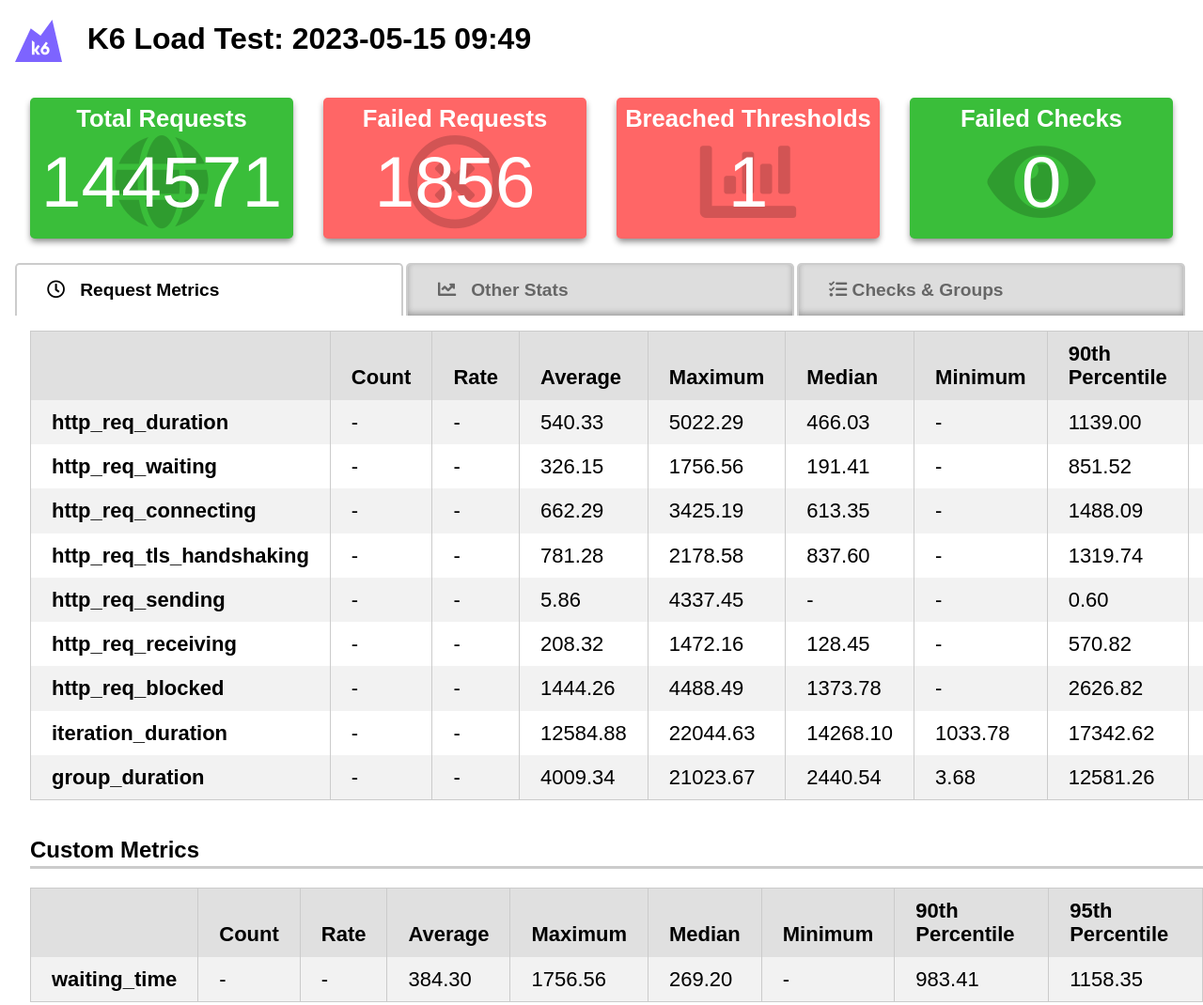
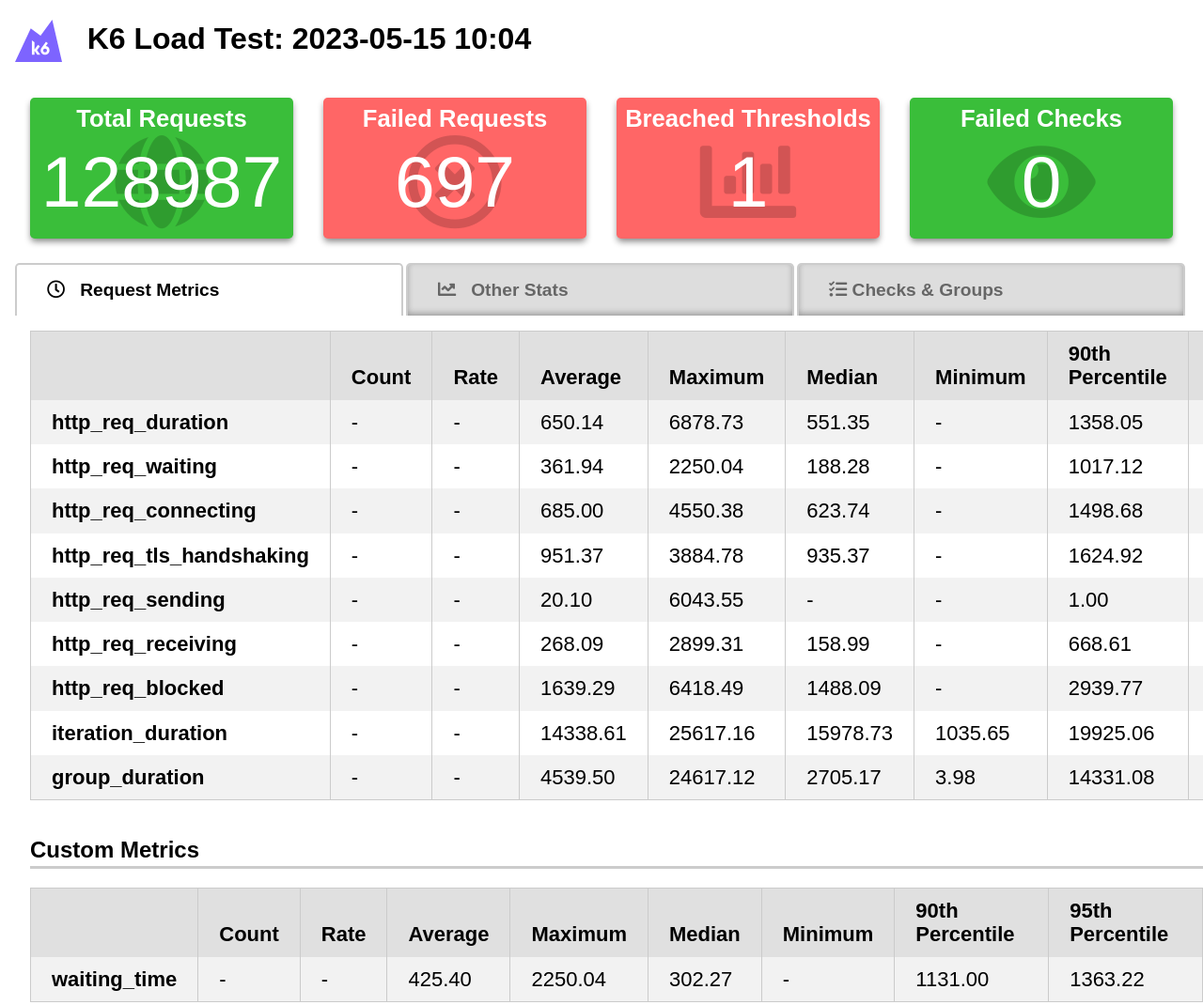
Before and after one commit to bezzad/HybridRedisCache, a website: page src/HybridRedisCache.LoadTest/result.html in a window 1280 px wide. Shown: the top 1070 px of the page at 94% size. Drawn offline with nearby package versions, Linux system fonts and the light colour scheme.

Commit message:
fix controller

```diff
--- a/src/HybridRedisCache.LoadTest/result.html
+++ b/src/HybridRedisCache.LoadTest/result.html
@@ -9,7 +9,7 @@
     <link rel="shortcut icon" href="https://raw.githubusercontent.com/benc-uk/k6-reporter/main/assets/icon.png" type="image/png">
 
     <meta name="viewport" content="width=device-width, initial-scale=1.0" />
-    <title>K6 Load Test: 2023-05-15 09:49</title>
+    <title>K6 Load Test: 2023-05-15 10:04</title>
     <style>
       body {
         margin: 1rem;
@@ -138,21 +138,21 @@
   <body>
     <h1>
       <svg style="vertical-align:middle" width="50" height="45" viewBox="0 0 50 45" fill="none" class="footer-module--logo--_lkxx"><path d="M31.968 34.681a2.007 2.007 0 002.011-2.003c0-1.106-.9-2.003-2.011-2.003a2.007 2.007 0 00-2.012 2.003c0 1.106.9 2.003 2.012 2.003z" fill="#7D64FF"></path><path d="M39.575 0L27.154 16.883 16.729 9.31 0 45h50L39.575 0zM23.663 37.17l-2.97-4.072v4.072h-2.751V22.038l2.75 1.989v7.66l3.659-5.014 2.086 1.51-3.071 4.21 3.486 4.776h-3.189v.001zm8.305.17c-2.586 0-4.681-2.088-4.681-4.662 0-1.025.332-1.972.896-2.743l4.695-6.435 2.086 1.51-2.239 3.07a4.667 4.667 0 013.924 4.6c0 2.572-2.095 4.66-4.681 4.66z" fill="#7D64FF"></path></svg>
-      &nbsp; K6 Load Test: 2023-05-15 09:49
+      &nbsp; K6 Load Test: 2023-05-15 10:04
     </h1>
 
     <div class="row">
       <div class="box">
         <i class="fas fa-globe icon"></i>
         <h4>Total Requests</h4>
-        <div class="bignum">144571</div>
+        <div class="bignum">128987</div>
         <div class="bignum"></div>
       </div>
 
         <div class="box  failed ">
           <i class="far fa-times-circle icon"></i>
           <h4>Failed Requests</h4>
-          <div class="bignum">1856</div>
+          <div class="bignum">697</div>
         </div>
 
       <div class="box  failed ">
@@ -202,15 +202,15 @@
 
 
 
-                  <td class="">540.33</td>
+                  <td class="">650.14</td>
 
 
 
-                  <td class="">5022.29</td>
+                  <td class="">6878.73</td>
 
 
 
-                  <td class="">466.03</td>
+                  <td class="">551.35</td>
 
 
 
@@ -218,11 +218,11 @@
 
 
 
-                  <td class="">1139.00</td>
+                  <td class="">1358.05</td>
 
 
 
-                  <td class="">1289.39</td>
+                  <td class="">1577.66</td>
 
               </tr>
 
@@ -238,15 +238,15 @@
 
 
 
-                  <td class="">326.15</td>
+                  <td class="">361.94</td>
 
 
 
-                  <td class="">1756.56</td>
+                  <td class="">2250.04</td>
 
 
 
-                  <td class="">191.41</td>
+                  <td class="">188.28</td>
 
 
 
@@ -254,11 +254,11 @@
 
 
 
-                  <td class="">851.52</td>
+                  <td class="">1017.12</td>
 
 
 
-                  <td class="">1018.72</td>
+                  <td class="">1224.75</td>
 
               </tr>
 
@@ -274,15 +274,15 @@
 
 
 
-                  <td class="">662.29</td>
+                  <td class="">685.00</td>
 
 
 
-                  <td class="">3425.19</td>
+                  <td class="">4550.38</td>
 
 
 
-                  <td class="">613.35</td>
+                  <td class="">623.74</td>
 
 
 
@@ -290,11 +290,11 @@
 
 
 
-                  <td class="">1488.09</td>
+                  <td class="">1498.68</td>
 
 
 
-                  <td class="">1849.87</td>
+                  <td class="">1834.15</td>
 
               </tr>
 
@@ -310,15 +310,15 @@
 
 
 
-                  <td class="">781.28</td>
+                  <td class="">951.37</td>
 
 
 
-                  <td class="">2178.58</td>
+                  <td class="">3884.78</td>
 
 
 
-                  <td class="">837.60</td>
+                  <td class="">935.37</td>
 
 
 
@@ -326,11 +326,11 @@
 
 
 
-                  <td class="">1319.74</td>
+                  <td class="">1624.92</td>
 
 
 
-                  <td class="">1484.52</td>
+                  <td class="">2206.57</td>
 
               </tr>
 
@@ -346,11 +346,11 @@
 
 
 
-                  <td class="">5.86</td>
+                  <td class="">20.10</td>
 
 
 
-                  <td class="">4337.45</td>
+                  <td class="">6043.55</td>
 
 
 
@@ -362,7 +362,7 @@
 
 
 
-                  <td class="">0.60</td>
+                  <td class="">1.00</td>
 
 
 
@@ -382,15 +382,15 @@
 
 
 
-                  <td class="">208.32</td>
+                  <td class="">268.09</td>
 
 
 
-                  <td class="">1472.16</td>
+                  <td class="">2899.31</td>
 
 
 
-                  <td class="">128.45</td>
+                  <td class="">158.99</td>
 
 
 
@@ -398,11 +398,11 @@
 
 
 
-                  <td class="">570.82</td>
+                  <td class="">668.61</td>
 
 
 
-                  <td class="">708.34</td>
+                  <td class="">850.95</td>
 
               </tr>
 
@@ -418,15 +418,15 @@
 
 
 
-                  <td class="">1444.26</td>
+                  <td class="">1639.29</td>
 
 
 
-                  <td class="">4488.49</td>
+                  <td class="">6418.49</td>
 
 
 
-                  <td class="">1373.78</td>
+                  <td class="">1488.09</td>
 
 
 
@@ -434,11 +434,11 @@
 
 
 
-                  <td class="">2626.82</td>
+                  <td class="">2939.77</td>
 
 
 
-                  <td class="">2937.72</td>
+                  <td class="">3566.30</td>
 
               </tr>
 
@@ -454,27 +454,27 @@
 
 
 
-                  <td class="">12584.88</td>
+                  <td class="">14338.61</td>
 
 
 
-                  <td class="">22044.63</td>
+                  <td class="">25617.16</td>
 
 
 
-                  <td class="">14268.10</td>
+                  <td class="">15978.73</td>
 
 
 
-                  <td class="">1033.78</td>
+                  <td class="">1035.65</td>
 
 
 
-                  <td class="">17342.62</td>
+                  <td class="">19925.06</td>
 
 
 
-                  <td class="">18300.68</td>
+                  <td class="">21240.01</td>
 
               </tr>
 
@@ -490,27 +490,27 @@
 
 
 
-                  <td class="">4009.34</td>
+                  <td class="">4539.50</td>
 
 
 
-                  <td class="">21023.67</td>
+                  <td class="">24617.12</td>
 
 
 
-                  <td class="">2440.54</td>
+                  <td class="">2705.17</td>
 
 
 
-                  <td class="">3.68</td>
+                  <td class="">3.98</td>
 
 
 
-                  <td class="">12581.26</td>
+                  <td class="">14331.08</td>
 
 
 
-                  <td class="">14750.82</td>
+                  <td class="">16437.20</td>
 
               </tr>
 
@@ -548,15 +548,15 @@
 
 
 
-                  <td class="">384.30</td>
+                  <td class="">425.40</td>
 
 
 
-                  <td class="">1756.56</td>
+                  <td class="">2250.04</td>
 
 
 
-                  <td class="">269.20</td>
+                  <td class="">302.27</td>
 
 
 
@@ -564,11 +564,11 @@
 
 
 
-                  <td class="">983.41</td>
+                  <td class="">1131.00</td>
 
 
 
-                  <td class="">1158.35</td>
+                  <td class="">1363.22</td>
 
               </tr>
 
@@ -589,8 +589,8 @@
             <div class="box metricbox">
               <h4>Checks</h4>
               <i class="fas fa-eye icon"></i>
-              <div class="row"><div>Passed</div><div>78686</div></div>
-              <div class="row"><div>Failed</div><div>493</div></div>
+              <div class="row"><div>Passed</div><div>71468</div></div>
+              <div class="row"><div>Failed</div><div>428</div></div>
             </div>
 
 
@@ -598,15 +598,15 @@
             <div class="box metricbox">
               <h4>Iterations</h4>
               <i class="fas fa-redo icon"></i>
-              <div class="row"><div>Total</div><div>10472</div></div>
-              <div class="row"><div>Rate</div><div>67.03/s</div></div>
+              <div class="row"><div>Total</div><div>9293</div></div>
+              <div class="row"><div>Rate</div><div>58.82/s</div></div>
             </div>
 
 
           <div class="box metricbox">
             <h4>Virtual Users</h4>
             <i class="fas fa-user icon"></i>
-            <div class="row"><div>Min</div><div>30</div></div>
+            <div class="row"><div>Min</div><div>29</div></div>
             <div class="row"><div>Max</div><div>1000</div></div>
           </div>
         </div>
@@ -615,22 +615,22 @@
           <div class="box metricbox">
             <h4>Requests</h4>
             <i class="fas fa-globe icon"></i>
-            <div class="row"><div>Total</div><div>144571</div></div>
-            <div class="row"><div>Rate</div><div>925.36/s</div></div>
+            <div class="row"><div>Total</div><div>128987</div></div>
+            <div class="row"><div>Rate</div><div>816.40/s</div></div>
           </div>
 
           <div class="box metricbox">
             <h4>Data Received</h4>
             <i class="fas fa-cloud-download-alt icon"></i>
-            <div class="row"><div>Total</div><div>241.78 MB</div></div>
-            <div class="row"><div>Rate</div><div>1.55 mB/s</div></div>
+            <div class="row"><div>Total</div><div>218.12 MB</div></div>
+            <div class="row"><div>Rate</div><div>1.38 mB/s</div></div>
           </div>
 
           <div class="box metricbox">
             <h4>Data Sent</h4>
             <i class="fas fa-cloud-upload-alt icon"></i>
-            <div class="row"><div>Total</div><div>120.14 MB</div></div>
-            <div class="row"><div>Rate</div><div>0.77 mB/s</div></div>
+            <div class="row"><div>Total</div><div>108.24 MB</div></div>
+            <div class="row"><div>Rate</div><div>0.69 mB/s</div></div>
           </div>
         </div>
       </div>
```
Also changed, not shown: src/HybridRedisCache.LoadTest/summary.json (+1 -1 lines), 3 other files.
